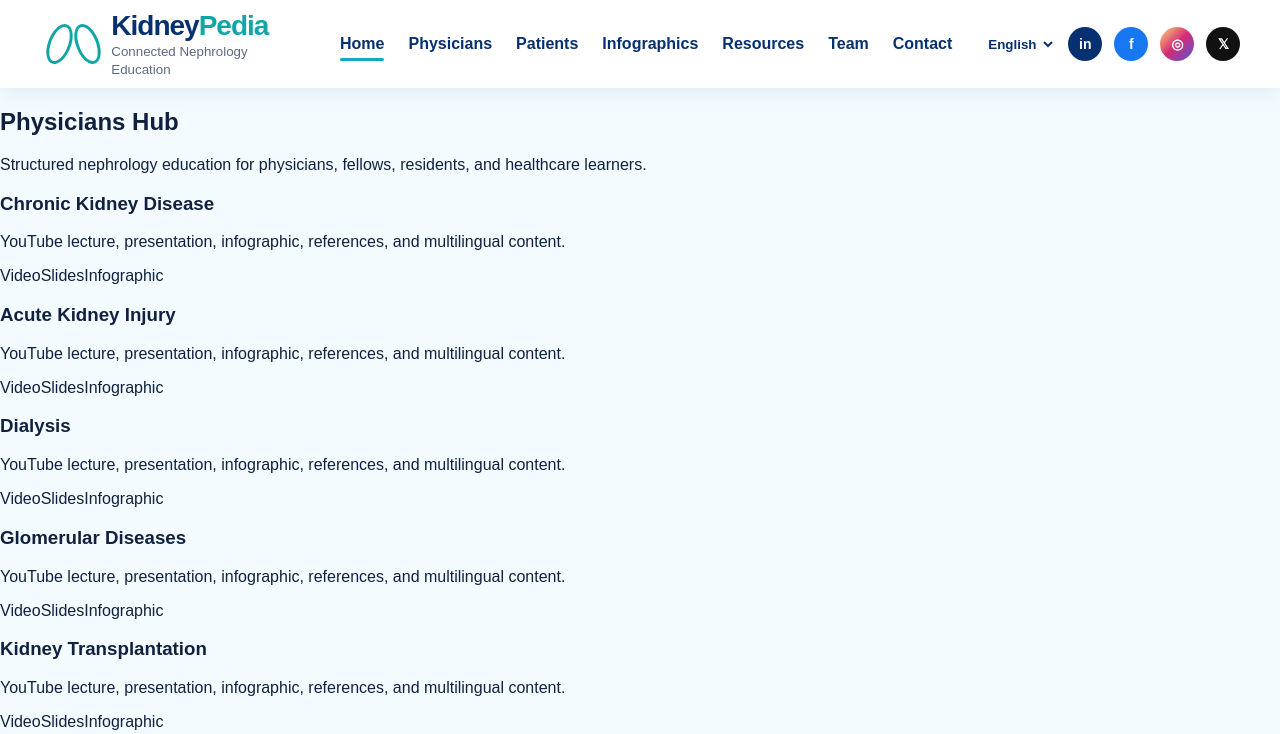
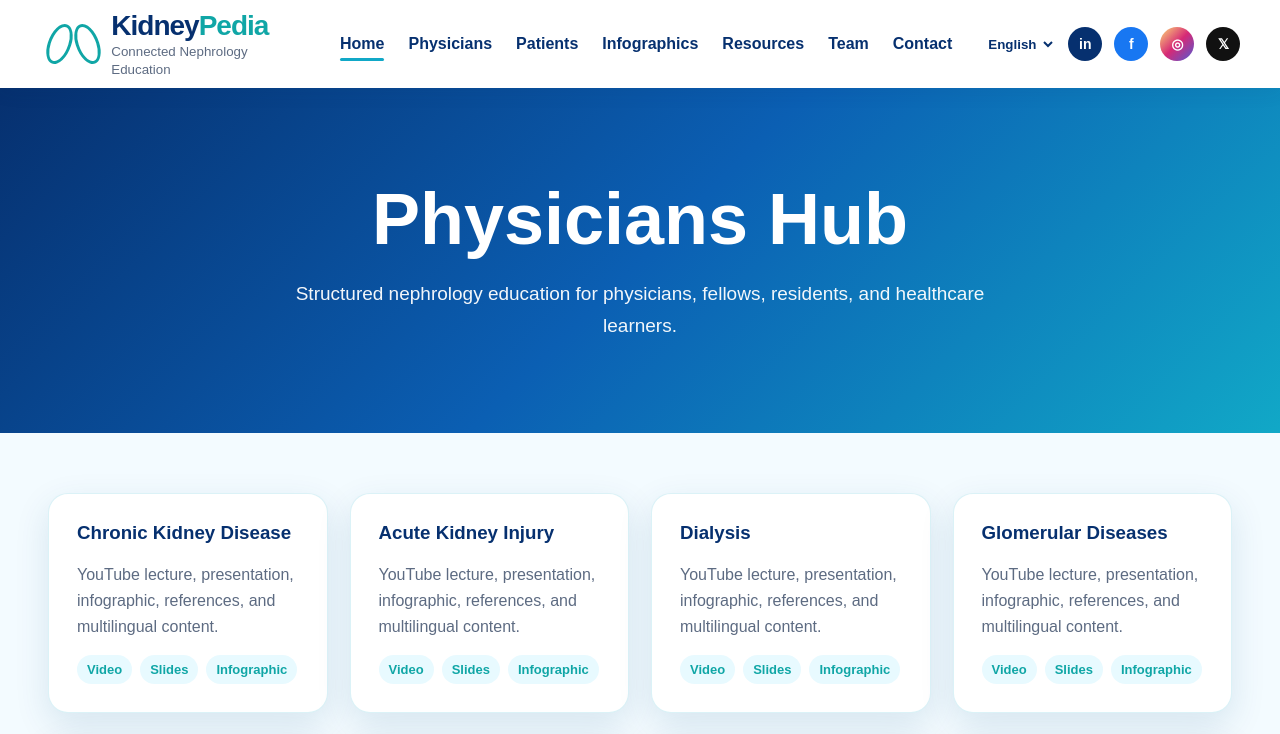
Before and after one commit to bawabethayah/KidneyPedia, a Next.js app: page /physicians in a window 1280 px wide. Shown: the top 734 px of the page. Built offline with nearby package versions, Linux system fonts and the light colour scheme.

Commit message:
Update globals.css

```diff
--- a/app/globals.css
+++ b/app/globals.css
@@ -597,3 +597,75 @@ a {
     display: none;
   }
 }
+.pageHero {
+  padding: 90px 48px;
+  background: linear-gradient(135deg, #06306f, #0b5fb3, #11a8c7);
+  color: white;
+  text-align: center;
+}
+
+.pageHero h1 {
+  margin: 0 0 18px;
+  font-size: clamp(42px, 6vw, 72px);
+}
+
+.pageHero p {
+  max-width: 760px;
+  margin: 0 auto;
+  font-size: 19px;
+  line-height: 1.7;
+  opacity: 0.95;
+}
+
+.pageGrid {
+  padding: 60px 48px;
+  display: grid;
+  grid-template-columns: repeat(4, 1fr);
+  gap: 22px;
+}
+
+.learningCard {
+  background: white;
+  padding: 28px;
+  border-radius: 20px;
+  box-shadow: 0 12px 35px rgba(0, 70, 120, 0.12);
+  border: 1px solid rgba(17, 168, 199, 0.15);
+}
+
+.learningCard h3 {
+  color: var(--navy);
+  margin-top: 0;
+}
+
+.learningCard p {
+  color: var(--muted);
+  line-height: 1.6;
+}
+
+.learningCard div {
+  display: flex;
+  gap: 8px;
+  flex-wrap: wrap;
+}
+
+.learningCard span {
+  background: #e8faff;
+  color: var(--teal);
+  padding: 7px 10px;
+  border-radius: 999px;
+  font-size: 13px;
+  font-weight: 800;
+}
+
+@media (max-width: 1000px) {
+  .pageGrid {
+    grid-template-columns: 1fr 1fr;
+    padding: 40px 24px;
+  }
+}
+
+@media (max-width: 600px) {
+  .pageGrid {
+    grid-template-columns: 1fr;
+  }
+}
```
